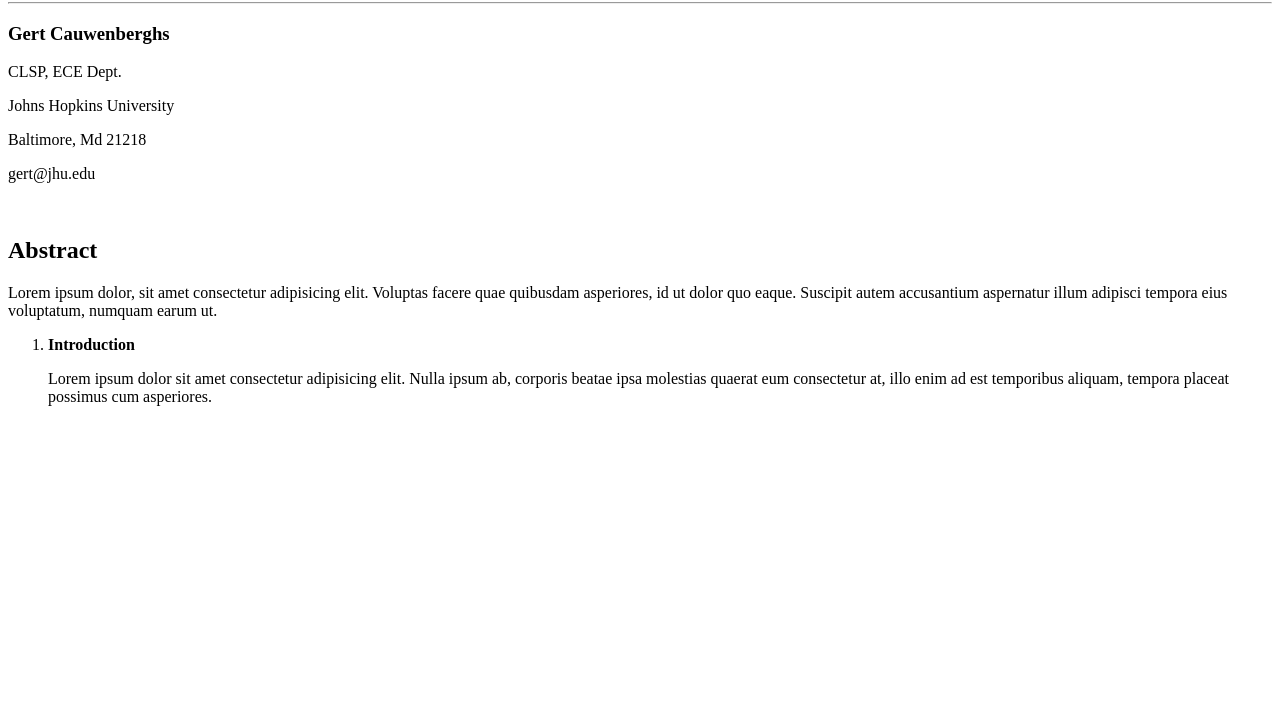
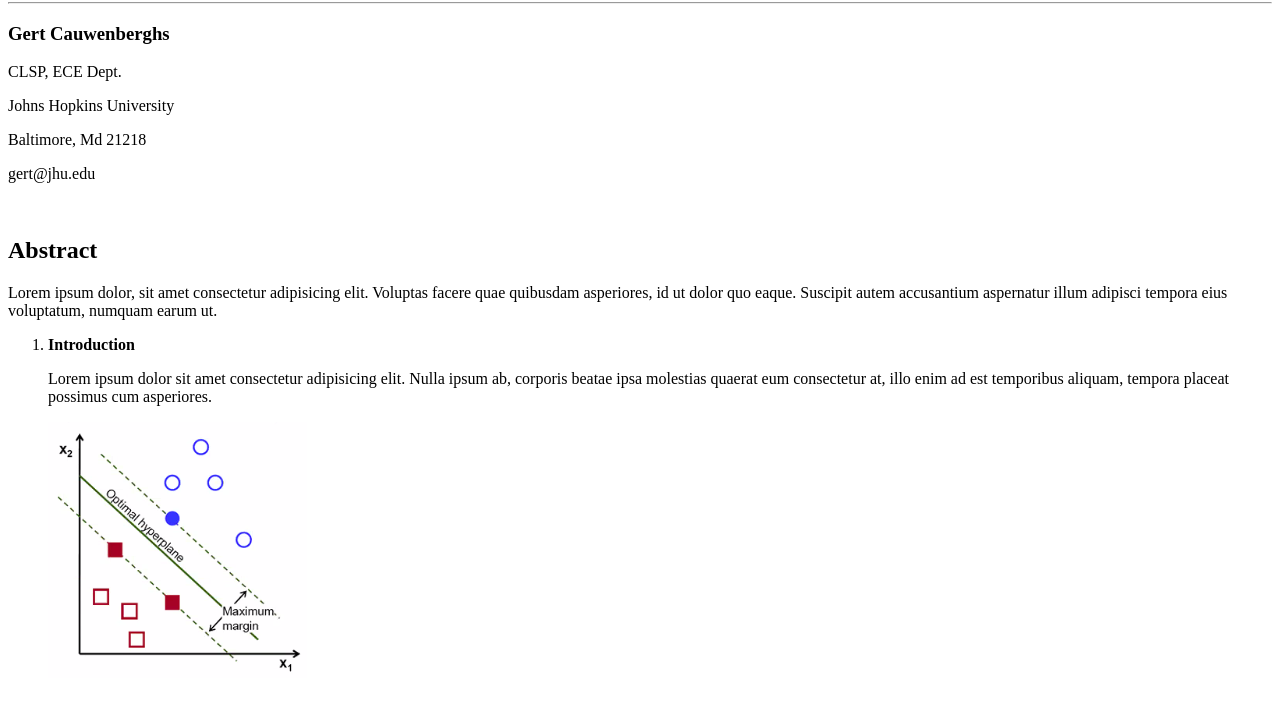
Before and after one commit to GabrieleMajocchi/Prova-24-03, a plain HTML site: page index.html in a window 1280 px wide. Shown: the part 78-788 px from the top of the page. Drawn offline with Linux system fonts and the light colour scheme.

Commit message:
added graph pic to ol

```diff
--- a/index.html
+++ b/index.html
@@ -29,6 +29,7 @@
             <ol>
                 <li><strong>Introduction</strong>
                     <p>Lorem ipsum dolor sit amet consectetur adipisicing elit. Nulla ipsum ab, corporis beatae ipsa molestias quaerat eum consectetur at, illo enim ad est temporibus aliquam, tempora placeat possimus cum asperiores.</p>
+                    <img src="img/grafico.png" alt="immagine del grafico">
                 </li>
             </ol>
     </main>
```
